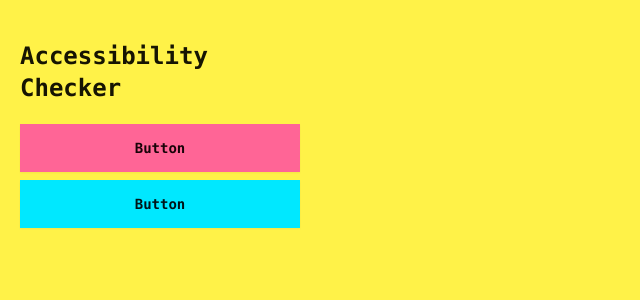
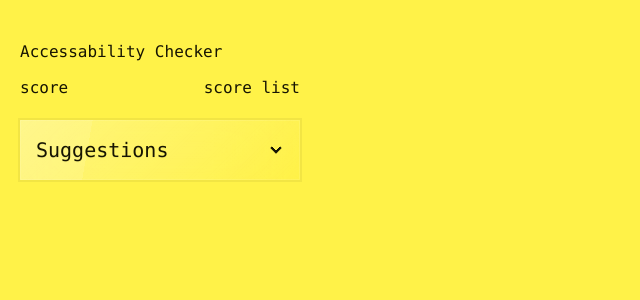
Before and after one commit to AMarinic92/4560-IA, a React (Vite) app in the folder frontend/: page / in a window 1280 px wide. Shown: the top 300 px of the page, without its empty margins (0-640 px from the left). Built offline with nearby package versions, Linux system fonts and the light colour scheme.

Commit message:
add new components

```diff
--- a/frontend/src/App.tsx
+++ b/frontend/src/App.tsx
@@ -1,17 +1,15 @@
+import Header from "./components/header"
+import Suggestions from "./components/suggestions"
 
 
 function App() {
 
   return (
    <div className="container h-96 w-80  px-5 py-10">
-    <h1 className=" text-2xl font-bold">Accessibility Checker</h1>
+    <Header />
     <div className="flex flex-col mt-5 ">
-      <button className="btn btn-primary mb-2">
-          Button
-      </button>
-      <button className="btn btn-secondary">
-          Button
-      </button>
+      <Suggestions />
+
 
     </div>
 
--- /dev/null
+++ b/frontend/src/components/header.tsx
@@ -0,0 +1,18 @@
+const Header =()=>{
+    return(
+        <div className="flex flex-col">
+            <h1 className="mb-3">Accessability Checker</h1>
+            <div className="flex flex-row justify-between">
+                <div>
+                    score
+                </div>
+                <div>
+                    score list
+                </div>
+
+            </div>
+        </div>
+    )
+}
+
+export default Header;
--- /dev/null
+++ b/frontend/src/components/suggestions.tsx
@@ -0,0 +1,15 @@
+const Suggestions = () => {
+    return (
+        <div tabIndex={0} className="collapse collapse-arrow border border-base-300 glass mb-2">
+              <input type="checkbox" />
+            <div className="collapse-title text-xl font-medium">
+                Suggestions
+            </div>
+            <div className="collapse-content">
+                <p> attribute is necessary to make the div focusable</p>
+            </div>
+        </div>
+    )
+}
+
+export default Suggestions;
```
